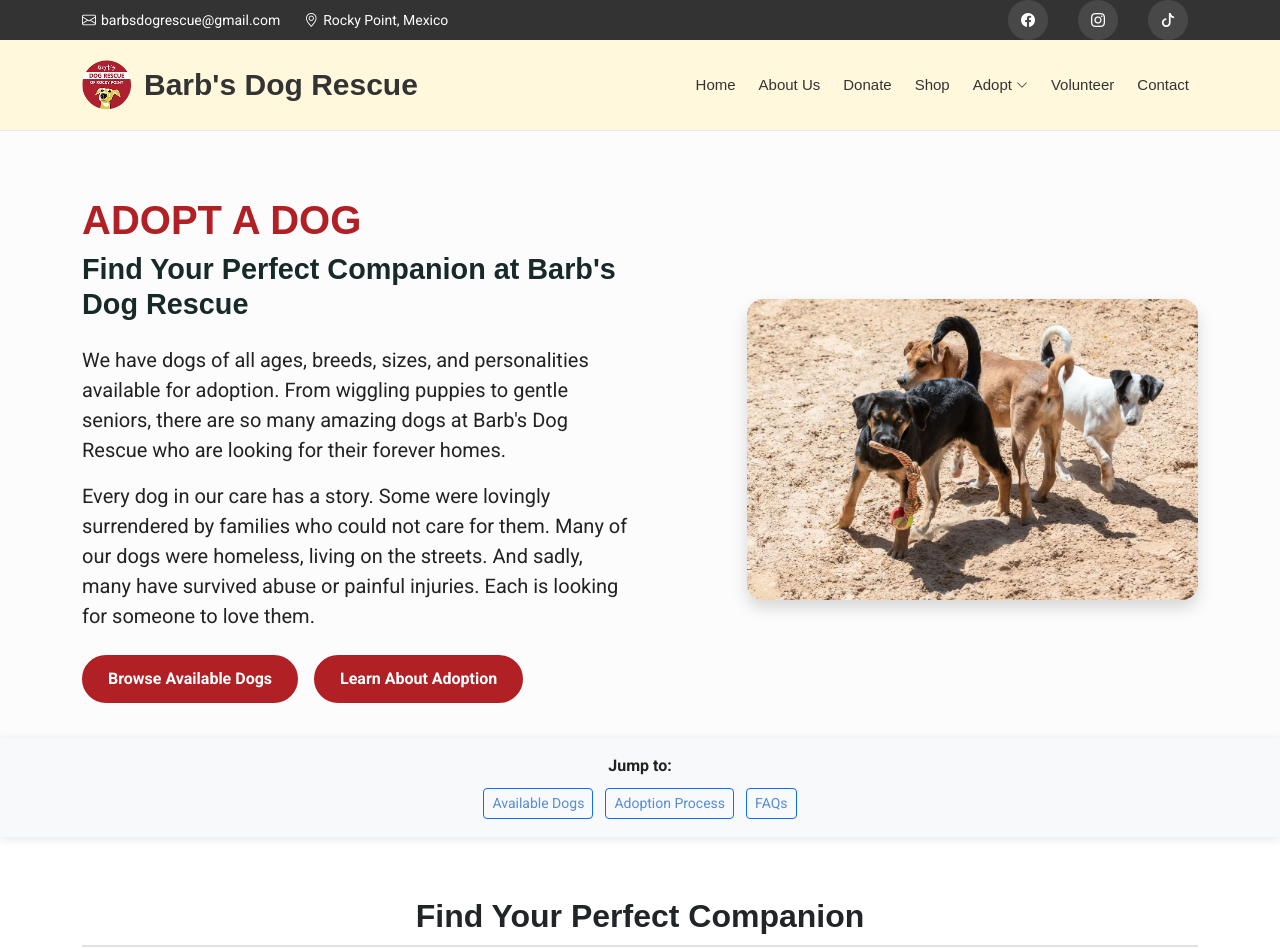
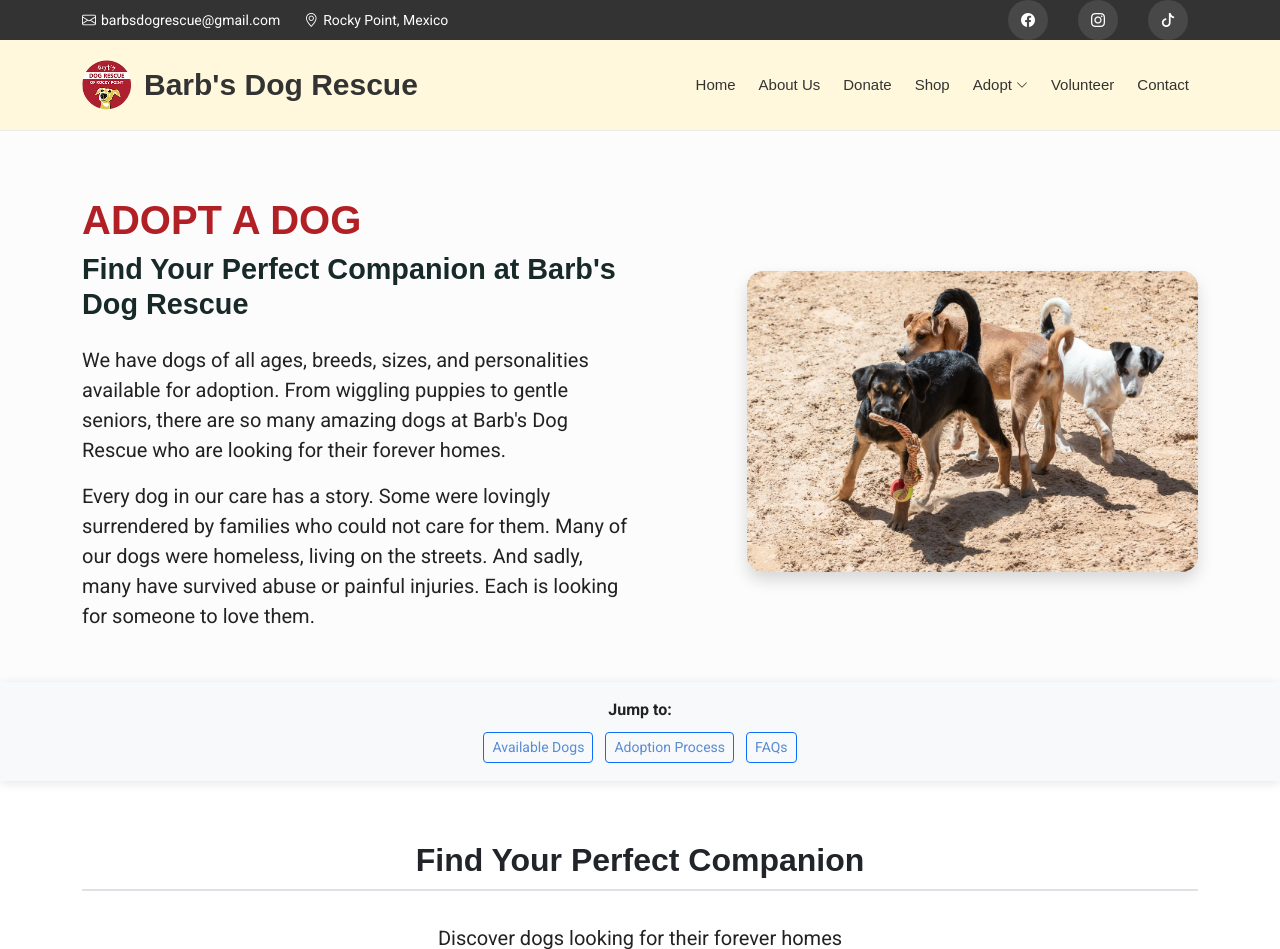
Before and after one commit to charliegriefer/barbs-site, a Flask app: template app/blueprints/adopt/templates/adopt/adopt.html in a window 1280 px wide. Shown: the top 949 px of the page. Run offline with Flask 3, Linux system fonts and the light colour scheme; the template is opened without the code that fills it: most values are stand-ins (such as "Sample title", 1, 10 or a date in 2020); grey boxes marked "Sample" are stand-in pictures; form fields are guessed from the names that the template uses; some libraries are stand-ins or nearby versions.

Commit message:
Update to adopt page

```diff
--- a/app/blueprints/adopt/templates/adopt/adopt.html
+++ b/app/blueprints/adopt/templates/adopt/adopt.html
@@ -18,10 +18,6 @@
         <h2>Find Your Perfect Companion at Barb's Dog Rescue</h2>
         <p class="fs-5">We have dogs of all ages, breeds, sizes, and personalities available for adoption. From wiggling puppies to gentle seniors, there are so many amazing dogs at Barb's Dog Rescue who are looking for their forever homes.</p>
         <p class="fs-5">Every dog in our care has a story. Some were lovingly surrendered by families who could not care for them. Many of our dogs were homeless, living on the streets. And sadly, many have survived abuse or painful injuries. Each is looking for someone to love them.</p>
-        <div class="mt-4 d-flex gap-3 flex-wrap">
-          <a href="#available-dogs" class="btn btn-barbs-primary">Browse Available Dogs</a>
-          <a href="#adoption-process" class="btn btn-barbs-primary">Learn About Adoption</a>
-        </div>
       </div>
       <div class="col-lg-5">
         <img src="{{ url_for('static', filename='img/adopt/adopt.jpeg') }}" class="img-fluid rounded-4 shadow" style="object-fit: cover; height: 100%; width: 100%;" alt="Dogs at Barb's Dog Rescue">
```
